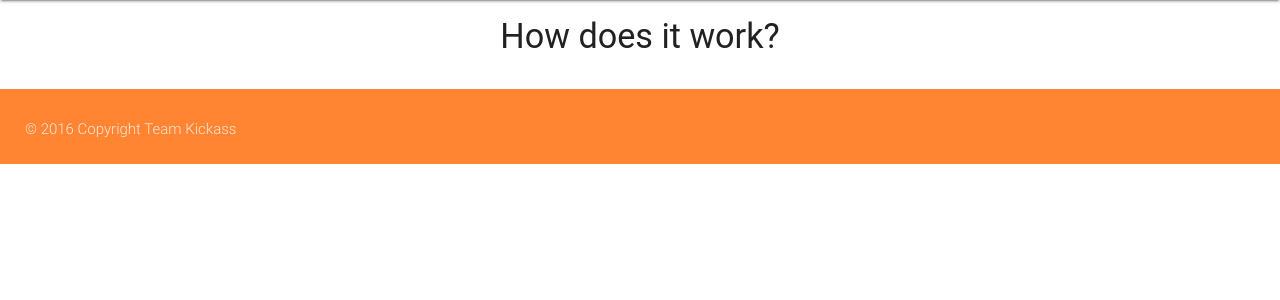
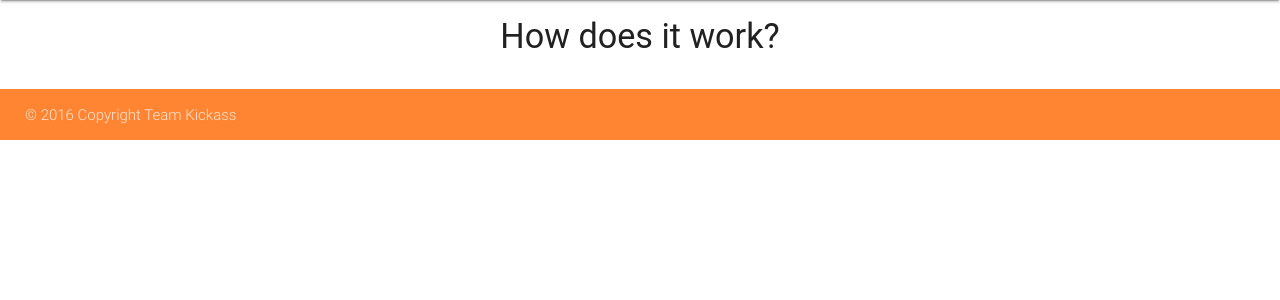
Before and after one commit to michelleinez/Nearby, a CodeIgniter app: page /index.php/main/how_does_it_work in a window 1280 px wide. Shown: the part 64-364 px from the top of the page. Run offline with CodeIgniter, Linux system fonts and the light colour scheme; some libraries are stand-ins or nearby versions; some web fonts are replaced.

Commit message:
Change footer/map height

```diff
--- a/application/views/partials/header.php
+++ b/application/views/partials/header.php
@@ -10,6 +10,9 @@
 <script src="https://cdnjs.cloudflare.com/ajax/libs/materialize/0.97.5/js/materialize.min.js"></script>
 <!-- Materialize - buttons -->
 <link href="https://fonts.googleapis.com/icon?family=Material+Icons" rel="stylesheet">
+
+<!--Let browser know website is optimized for mobile-->
+<meta name="viewport" content="width=device-width, initial-scale=1.0"/>
 
 <!-- FontAwesome -->
 <link href="/assets/libraries/font-awesome/css/font-awesome.min.css" rel="stylesheet">
--- a/assets/css/map.css
+++ b/assets/css/map.css
@@ -4,6 +4,6 @@ html, body {
   padding: 0;
 }
 #map {
-  height: 400px;
+  height: 465px !important;
   width: 100%;
 }
--- a/assets/js/map.js
+++ b/assets/js/map.js
@@ -192,7 +192,11 @@ function createMarker(place, color) {
   google.maps.event.addListener(marker, 'click', function() {
 
     var popover_content = "";
-    popover_content += "<h6>" + place.name + "</h6>";
+	popover_content += "";
+    popover_content += "<strong style='font-size: 1.3rem;'>"
+	popover_content += "<img src='"+place.icon+"' alt='icon' width='15' height='15'>";
+	popover_content += " "+place.name + "</strong>";
+	popover_content += "<br />";
     if(place.opening_hours != undefined){
       if(place.opening_hours.open_now){
         popover_content += "<span style='color:green; float:right;'>Open Now!</span>";
--- a/assets/main.css
+++ b/assets/main.css
@@ -53,6 +53,7 @@
 
 .search-label:first-of-type {
 	text-align: right;
+	white-space: nowrap;
 }
 
 .search-button {
@@ -72,9 +73,8 @@
 /*================== footer =================*/
 .page-footer{
 	background: #ff8533 !important;
-	height: 75px;
 	margin-top: 0px !important;
-	padding-top: 15px !important;
+	padding-top: 1px !important;
 }
 
 .footer-copyright {
```
